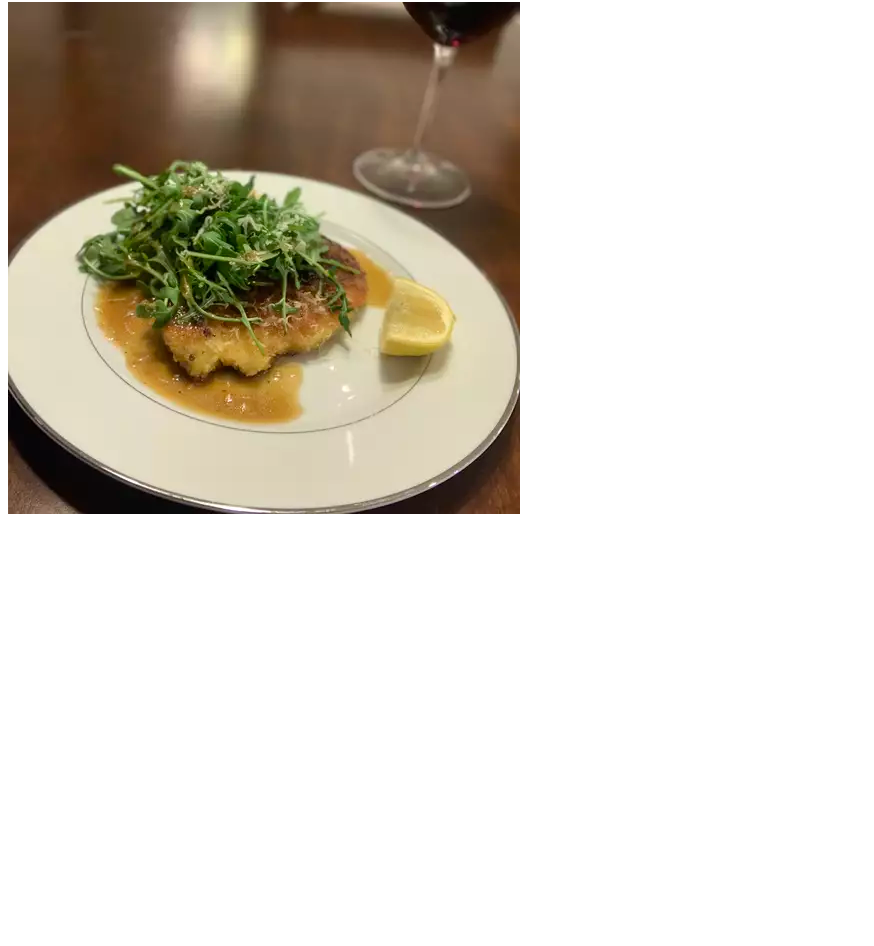
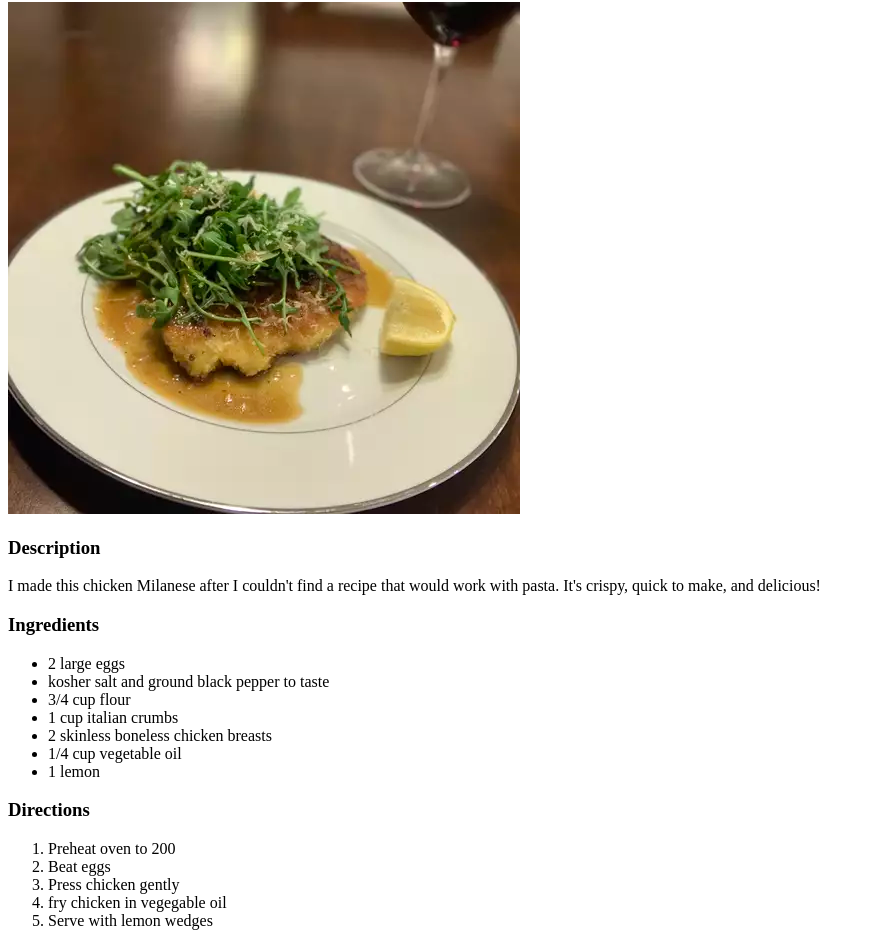
Before and after one commit to mdmckinney/odin-recipes, a plain HTML site: page recipes/chikcenmilanese.html in a window 1280 px wide. Shown: the part 78-1024 px from the top of the page, without its empty margins (0-874 px from the left). Before the commit the page ends 800 px from the top, so only its background shows below. Drawn offline with Linux system fonts and the light colour scheme.

Commit message:
Finish the recipes

```diff
--- a/recipes/chikcenmilanese.html
+++ b/recipes/chikcenmilanese.html
@@ -8,5 +8,26 @@
 <body>
     <h1>Chicken Milanese</h1>
     <img src="./images/chickenmilanese.webp" alt="chicken milanese">
+    <h3>Description</h3>
+    <p>I made this chicken Milanese after I couldn't find a recipe that would work
+        with pasta. It's crispy, quick to make, and delicious!</p>
+    <h3>Ingredients</h3>
+    <ul>
+        <li>2 large eggs</li>
+        <li>kosher salt and ground black pepper to taste</li>
+        <li>3/4 cup flour</li>
+        <li>1 cup italian crumbs</li>
+        <li>2 skinless boneless chicken breasts</li>
+        <li>1/4 cup vegetable oil</li>
+        <li>1 lemon</li>
+    </ul>
+    <h3>Directions</h3>
+    <ol>
+        <li>Preheat oven to 200</li>
+        <li>Beat eggs</li>
+        <li>Press chicken gently</li>
+        <li>fry chicken in vegegable oil</li>
+        <li>Serve with lemon wedges</li>
+    </ol>
 </body>
 </html>
```
Also changed, not shown: recipes/mildollarspaghetti.html (+20 -0 lines), recipes/whitebeanchickenchili.html (+20 -0 lines).
